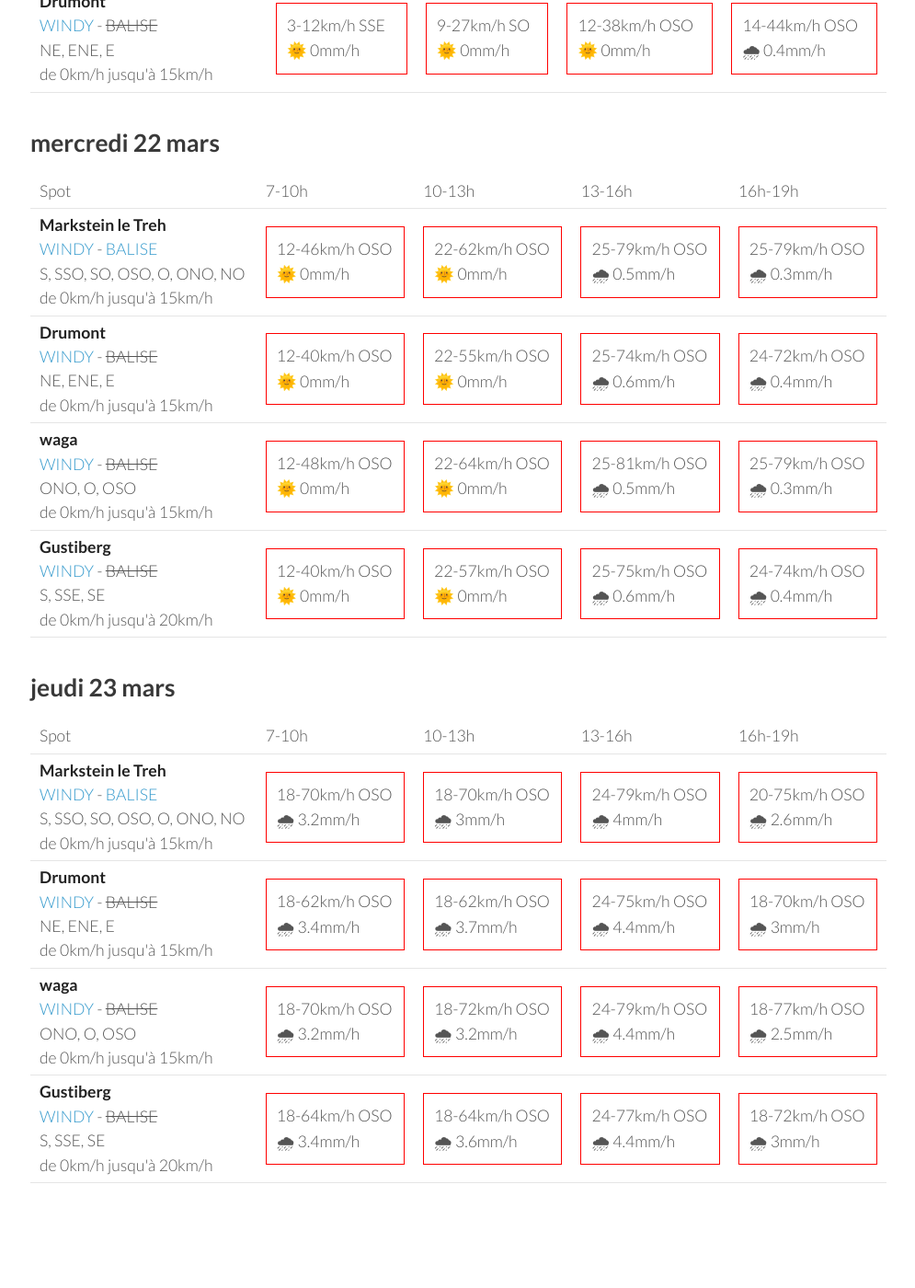
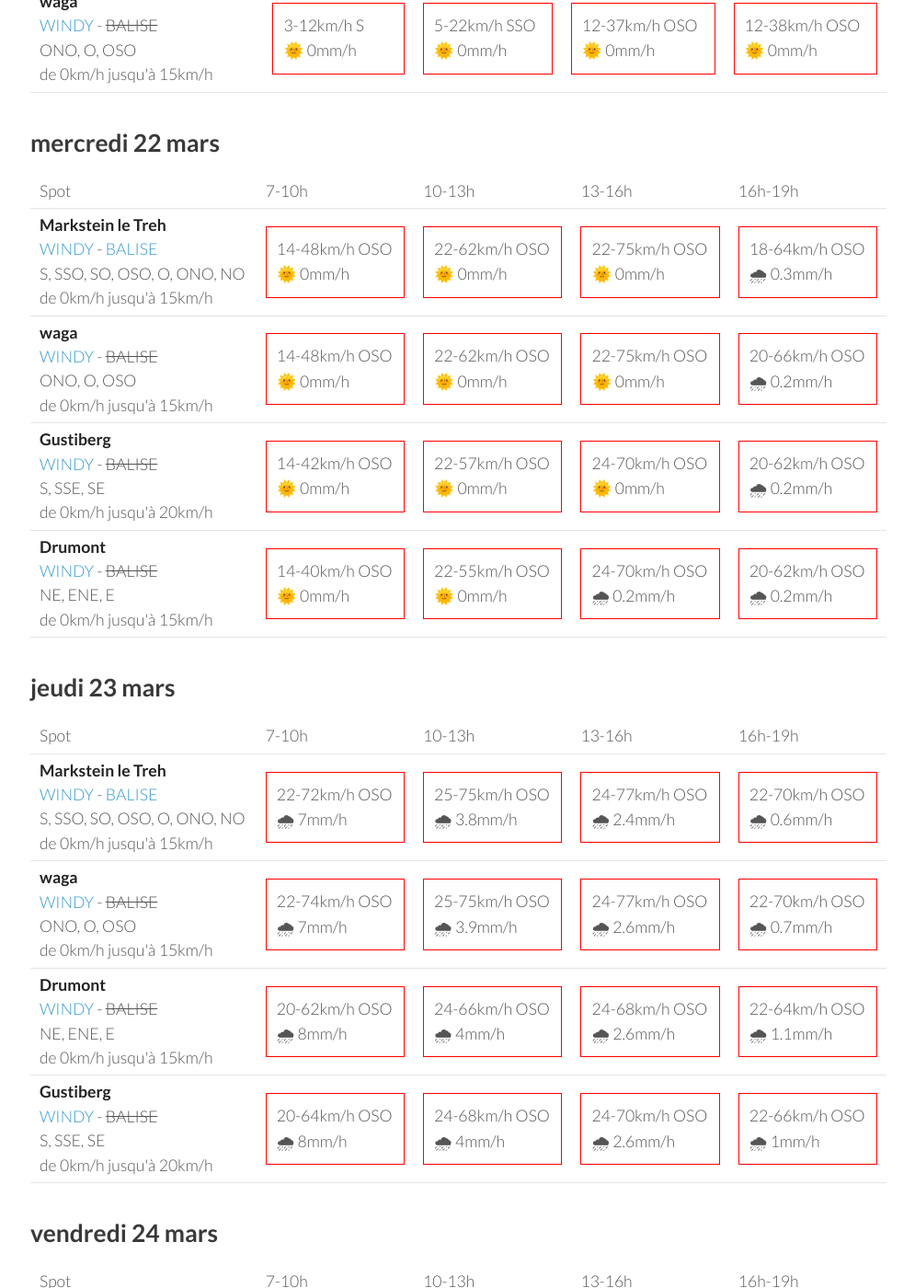
Before and after one commit to parapente-dans-le-nord/parapente-dans-le-nord.github.io, a Jekyll site: the page built from vosges.markdown, in a window 1280 px wide and 1400 px high, scrolled down 1918 px. Shown: the whole window at 92% size, without its empty margins (25-1020 px from the left). Built offline with Jekyll 4.4.1, drawn with Linux system fonts in a browser that asks for light colours; some of the changed text lies outside the part shown.

Commit message:
update index.markdown

```diff
--- a/vosges.markdown
+++ b/vosges.markdown
@@ -7,7 +7,7 @@ title:  "Tous les spots"
 {: .links}
 
 # Prevision Windy, modèle Arome
-page mise à jour le dimanche 19 mars 06:16
+page mise à jour le dimanche 19 mars 10:16
 
 ## dimanche 19 mars
 
@@ -136,30 +136,20 @@ page mise à jour le dimanche 19 mars 06:16
 <tr>
         <td><strong>Gustiberg</strong><br><a href="https://windy.com/47.894/6.934?47.891,6.934,15,m:eYYagmI">WINDY</a> - <span class="no-balise"> BALISE </span><br> <span class="vent-favorable">S, SSE, SE</span><br><span class="force-vent">de 0km/h jusqu'à 20km/h</span> </td>
 
-            <td><div class="flyable"><p>3-12km/h S</p><p>🌞 0mm/h</p></div></td>
-            <td><div class="not-flyable"><p>9-25km/h SO</p><p>🌞 0mm/h</p></div></td>
-            <td><div class="not-flyable"><p>12-38km/h OSO</p><p>🌞 0mm/h</p></div></td>
-            <td><div class="not-flyable"><p>14-44km/h OSO</p><p>🌧 0.3mm/h</p></div></td>
-
-
-    </tr>
-<tr>
-        <td><strong>waga</strong><br><a href="https://windy.com/47.903/6.996?47.900,6.983,15">WINDY</a> - <span class="no-balise"> BALISE </span><br> <span class="vent-favorable">ONO, O, OSO</span><br><span class="force-vent">de 0km/h jusqu'à 15km/h</span> </td>
-
-            <td><div class="not-flyable"><p>3-14km/h SSO</p><p>🌞 0mm/h</p></div></td>
-            <td><div class="not-flyable"><p>7-27km/h SO</p><p>🌞 0mm/h</p></div></td>
-            <td><div class="not-flyable"><p>12-40km/h OSO</p><p>🌞 0mm/h</p></div></td>
-            <td><div class="not-flyable"><p>14-48km/h OSO</p><p>🌞 0mm/h</p></div></td>
+            <td><div class="flyable"><p>3-12km/h SSE</p><p>🌞 0mm/h</p></div></td>
+            <td><div class="not-flyable"><p>5-20km/h SSO</p><p>🌞 0mm/h</p></div></td>
+            <td><div class="not-flyable"><p>12-35km/h OSO</p><p>🌞 0mm/h</p></div></td>
+            <td><div class="not-flyable"><p>14-37km/h OSO</p><p>🌞 0mm/h</p></div></td>
 
 
     </tr>
 <tr>
         <td><strong>Markstein le Treh</strong><br><a href="https://windy.com/47.926/7.012?47.505,7.012,8,m:eY1agmQ">WINDY</a> - <span class=""><a href="http://www.balisemeteo.com/balise.php?idBalise=136">BALISE</a> </span><br> <span class="vent-favorable">S, SSO, SO, OSO, O, ONO, NO</span><br><span class="force-vent">de 0km/h jusqu'à 15km/h</span> </td>
 
-            <td><div class="not-flyable"><p>5-16km/h SO</p><p>🌞 0mm/h</p></div></td>
-            <td><div class="not-flyable"><p>7-27km/h SO</p><p>🌞 0mm/h</p></div></td>
-            <td><div class="not-flyable"><p>12-40km/h OSO</p><p>🌞 0mm/h</p></div></td>
-            <td><div class="not-flyable"><p>14-46km/h OSO</p><p>🌞 0mm/h</p></div></td>
+            <td><div class="flyable"><p>5-14km/h S</p><p>🌞 0mm/h</p></div></td>
+            <td><div class="not-flyable"><p>5-22km/h SSO</p><p>🌞 0mm/h</p></div></td>
+            <td><div class="not-flyable"><p>12-37km/h OSO</p><p>🌞 0mm/h</p></div></td>
+            <td><div class="not-flyable"><p>12-38km/h OSO</p><p>🌞 0mm/h</p></div></td>
 
 
     </tr>
@@ -167,9 +157,19 @@ page mise à jour le dimanche 19 mars 06:16
         <td><strong>Drumont</strong><br><a href="https://windy.com/47.898/6.919?47.687,6.919,9,m:eYYagmG">WINDY</a> - <span class="no-balise"> BALISE </span><br> <span class="vent-favorable">NE, ENE, E</span><br><span class="force-vent">de 0km/h jusqu'à 15km/h</span> </td>
 
             <td><div class="not-flyable"><p>3-12km/h SSE</p><p>🌞 0mm/h</p></div></td>
-            <td><div class="not-flyable"><p>9-27km/h SO</p><p>🌞 0mm/h</p></div></td>
+            <td><div class="not-flyable"><p>5-20km/h SSO</p><p>🌞 0mm/h</p></div></td>
+            <td><div class="not-flyable"><p>12-35km/h OSO</p><p>🌞 0mm/h</p></div></td>
+            <td><div class="not-flyable"><p>14-37km/h OSO</p><p>🌞 0mm/h</p></div></td>
+
+
+    </tr>
+<tr>
+        <td><strong>waga</strong><br><a href="https://windy.com/47.903/6.996?47.900,6.983,15">WINDY</a> - <span class="no-balise"> BALISE </span><br> <span class="vent-favorable">ONO, O, OSO</span><br><span class="force-vent">de 0km/h jusqu'à 15km/h</span> </td>
+
+            <td><div class="not-flyable"><p>3-12km/h S</p><p>🌞 0mm/h</p></div></td>
+            <td><div class="not-flyable"><p>5-22km/h SSO</p><p>🌞 0mm/h</p></div></td>
+            <td><div class="not-flyable"><p>12-37km/h OSO</p><p>🌞 0mm/h</p></div></td>
             <td><div class="not-flyable"><p>12-38km/h OSO</p><p>🌞 0mm/h</p></div></td>
-            <td><div class="not-flyable"><p>14-44km/h OSO</p><p>🌧 0.4mm/h</p></div></td>
 
 
     </tr>
@@ -192,40 +192,40 @@ page mise à jour le dimanche 19 mars 06:16
 <tr>
         <td><strong>Markstein le Treh</strong><br><a href="https://windy.com/47.926/7.012?47.505,7.012,8,m:eY1agmQ">WINDY</a> - <span class=""><a href="http://www.balisemeteo.com/balise.php?idBalise=136">BALISE</a> </span><br> <span class="vent-favorable">S, SSO, SO, OSO, O, ONO, NO</span><br><span class="force-vent">de 0km/h jusqu'à 15km/h</span> </td>
 
-            <td><div class="not-flyable"><p>12-46km/h OSO</p><p>🌞 0mm/h</p></div></td>
+            <td><div class="not-flyable"><p>14-48km/h OSO</p><p>🌞 0mm/h</p></div></td>
             <td><div class="not-flyable"><p>22-62km/h OSO</p><p>🌞 0mm/h</p></div></td>
-            <td><div class="not-flyable"><p>25-79km/h OSO</p><p>🌧 0.5mm/h</p></div></td>
-            <td><div class="not-flyable"><p>25-79km/h OSO</p><p>🌧 0.3mm/h</p></div></td>
+            <td><div class="not-flyable"><p>22-75km/h OSO</p><p>🌞 0mm/h</p></div></td>
+            <td><div class="not-flyable"><p>18-64km/h OSO</p><p>🌧 0.3mm/h</p></div></td>
+
+
+    </tr>
+<tr>
+        <td><strong>waga</strong><br><a href="https://windy.com/47.903/6.996?47.900,6.983,15">WINDY</a> - <span class="no-balise"> BALISE </span><br> <span class="vent-favorable">ONO, O, OSO</span><br><span class="force-vent">de 0km/h jusqu'à 15km/h</span> </td>
+
+            <td><div class="not-flyable"><p>14-48km/h OSO</p><p>🌞 0mm/h</p></div></td>
+            <td><div class="not-flyable"><p>22-62km/h OSO</p><p>🌞 0mm/h</p></div></td>
+            <td><div class="not-flyable"><p>22-75km/h OSO</p><p>🌞 0mm/h</p></div></td>
+            <td><div class="not-flyable"><p>20-66km/h OSO</p><p>🌧 0.2mm/h</p></div></td>
+
+
+    </tr>
+<tr>
+        <td><strong>Gustiberg</strong><br><a href="https://windy.com/47.894/6.934?47.891,6.934,15,m:eYYagmI">WINDY</a> - <span class="no-balise"> BALISE </span><br> <span class="vent-favorable">S, SSE, SE</span><br><span class="force-vent">de 0km/h jusqu'à 20km/h</span> </td>
+
+            <td><div class="not-flyable"><p>14-42km/h OSO</p><p>🌞 0mm/h</p></div></td>
+            <td><div class="not-flyable"><p>22-57km/h OSO</p><p>🌞 0mm/h</p></div></td>
+            <td><div class="not-flyable"><p>24-70km/h OSO</p><p>🌞 0mm/h</p></div></td>
+            <td><div class="not-flyable"><p>20-62km/h OSO</p><p>🌧 0.2mm/h</p></div></td>
 
 
     </tr>
 <tr>
         <td><strong>Drumont</strong><br><a href="https://windy.com/47.898/6.919?47.687,6.919,9,m:eYYagmG">WINDY</a> - <span class="no-balise"> BALISE </span><br> <span class="vent-favorable">NE, ENE, E</span><br><span class="force-vent">de 0km/h jusqu'à 15km/h</span> </td>
 
-            <td><div class="not-flyable"><p>12-40km/h OSO</p><p>🌞 0mm/h</p></div></td>
+            <td><div class="not-flyable"><p>14-40km/h OSO</p><p>🌞 0mm/h</p></div></td>
             <td><div class="not-flyable"><p>22-55km/h OSO</p><p>🌞 0mm/h</p></div></td>
-            <td><div class="not-flyable"><p>25-74km/h OSO</p><p>🌧 0.6mm/h</p></div></td>
-            <td><div class="not-flyable"><p>24-72km/h OSO</p><p>🌧 0.4mm/h</p></div></td>
-
-
-    </tr>
-<tr>
-        <td><strong>waga</strong><br><a href="https://windy.com/47.903/6.996?47.900,6.983,15">WINDY</a> - <span class="no-balise"> BALISE </span><br> <span class="vent-favorable">ONO, O, OSO</span><br><span class="force-vent">de 0km/h jusqu'à 15km/h</span> </td>
-
-            <td><div class="not-flyable"><p>12-48km/h OSO</p><p>🌞 0mm/h</p></div></td>
-            <td><div class="not-flyable"><p>22-64km/h OSO</p><p>🌞 0mm/h</p></div></td>
-            <td><div class="not-flyable"><p>25-81km/h OSO</p><p>🌧 0.5mm/h</p></div></td>
-            <td><div class="not-flyable"><p>25-79km/h OSO</p><p>🌧 0.3mm/h</p></div></td>
-
-
-    </tr>
-<tr>
-        <td><strong>Gustiberg</strong><br><a href="https://windy.com/47.894/6.934?47.891,6.934,15,m:eYYagmI">WINDY</a> - <span class="no-balise"> BALISE </span><br> <span class="vent-favorable">S, SSE, SE</span><br><span class="force-vent">de 0km/h jusqu'à 20km/h</span> </td>
-
-            <td><div class="not-flyable"><p>12-40km/h OSO</p><p>🌞 0mm/h</p></div></td>
-            <td><div class="not-flyable"><p>22-57km/h OSO</p><p>🌞 0mm/h</p></div></td>
-            <td><div class="not-flyable"><p>25-75km/h OSO</p><p>🌧 0.6mm/h</p></div></td>
-            <td><div class="not-flyable"><p>24-74km/h OSO</p><p>🌧 0.4mm/h</p></div></td>
+            <td><div class="not-flyable"><p>24-70km/h OSO</p><p>🌧 0.2mm/h</p></div></td>
+            <td><div class="not-flyable"><p>20-62km/h OSO</p><p>🌧 0.2mm/h</p></div></td>
 
 
     </tr>
@@ -248,40 +248,40 @@ page mise à jour le dimanche 19 mars 06:16
 <tr>
         <td><strong>Markstein le Treh</strong><br><a href="https://windy.com/47.926/7.012?47.505,7.012,8,m:eY1agmQ">WINDY</a> - <span class=""><a href="http://www.balisemeteo.com/balise.php?idBalise=136">BALISE</a> </span><br> <span class="vent-favorable">S, SSO, SO, OSO, O, ONO, NO</span><br><span class="force-vent">de 0km/h jusqu'à 15km/h</span> </td>
 
-            <td><div class="not-flyable"><p>18-70km/h OSO</p><p>🌧 3.2mm/h</p></div></td>
-            <td><div class="not-flyable"><p>18-70km/h OSO</p><p>🌧 3mm/h</p></div></td>
-            <td><div class="not-flyable"><p>24-79km/h OSO</p><p>🌧 4mm/h</p></div></td>
-            <td><div class="not-flyable"><p>20-75km/h OSO</p><p>🌧 2.6mm/h</p></div></td>
+            <td><div class="not-flyable"><p>22-72km/h OSO</p><p>🌧 7mm/h</p></div></td>
+            <td><div class="not-flyable"><p>25-75km/h OSO</p><p>🌧 3.8mm/h</p></div></td>
+            <td><div class="not-flyable"><p>24-77km/h OSO</p><p>🌧 2.4mm/h</p></div></td>
+            <td><div class="not-flyable"><p>22-70km/h OSO</p><p>🌧 0.6mm/h</p></div></td>
+
+
+    </tr>
+<tr>
+        <td><strong>waga</strong><br><a href="https://windy.com/47.903/6.996?47.900,6.983,15">WINDY</a> - <span class="no-balise"> BALISE </span><br> <span class="vent-favorable">ONO, O, OSO</span><br><span class="force-vent">de 0km/h jusqu'à 15km/h</span> </td>
+
+            <td><div class="not-flyable"><p>22-74km/h OSO</p><p>🌧 7mm/h</p></div></td>
+            <td><div class="not-flyable"><p>25-75km/h OSO</p><p>🌧 3.9mm/h</p></div></td>
+            <td><div class="not-flyable"><p>24-77km/h OSO</p><p>🌧 2.6mm/h</p></div></td>
+            <td><div class="not-flyable"><p>22-70km/h OSO</p><p>🌧 0.7mm/h</p></div></td>
 
 
     </tr>
 <tr>
         <td><strong>Drumont</strong><br><a href="https://windy.com/47.898/6.919?47.687,6.919,9,m:eYYagmG">WINDY</a> - <span class="no-balise"> BALISE </span><br> <span class="vent-favorable">NE, ENE, E</span><br><span class="force-vent">de 0km/h jusqu'à 15km/h</span> </td>
 
-            <td><div class="not-flyable"><p>18-62km/h OSO</p><p>🌧 3.4mm/h</p></div></td>
-            <td><div class="not-flyable"><p>18-62km/h OSO</p><p>🌧 3.7mm/h</p></div></td>
-            <td><div class="not-flyable"><p>24-75km/h OSO</p><p>🌧 4.4mm/h</p></div></td>
-            <td><div class="not-flyable"><p>18-70km/h OSO</p><p>🌧 3mm/h</p></div></td>
-
-
-    </tr>
-<tr>
-        <td><strong>waga</strong><br><a href="https://windy.com/47.903/6.996?47.900,6.983,15">WINDY</a> - <span class="no-balise"> BALISE </span><br> <span class="vent-favorable">ONO, O, OSO</span><br><span class="force-vent">de 0km/h jusqu'à 15km/h</span> </td>
-
-            <td><div class="not-flyable"><p>18-70km/h OSO</p><p>🌧 3.2mm/h</p></div></td>
-            <td><div class="not-flyable"><p>18-72km/h OSO</p><p>🌧 3.2mm/h</p></div></td>
-            <td><div class="not-flyable"><p>24-79km/h OSO</p><p>🌧 4.4mm/h</p></div></td>
-            <td><div class="not-flyable"><p>18-77km/h OSO</p><p>🌧 2.5mm/h</p></div></td>
+            <td><div class="not-flyable"><p>20-62km/h OSO</p><p>🌧 8mm/h</p></div></td>
+            <td><div class="not-flyable"><p>24-66km/h OSO</p><p>🌧 4mm/h</p></div></td>
+            <td><div class="not-flyable"><p>24-68km/h OSO</p><p>🌧 2.6mm/h</p></div></td>
+            <td><div class="not-flyable"><p>22-64km/h OSO</p><p>🌧 1.1mm/h</p></div></td>
 
 
     </tr>
 <tr>
         <td><strong>Gustiberg</strong><br><a href="https://windy.com/47.894/6.934?47.891,6.934,15,m:eYYagmI">WINDY</a> - <span class="no-balise"> BALISE </span><br> <span class="vent-favorable">S, SSE, SE</span><br><span class="force-vent">de 0km/h jusqu'à 20km/h</span> </td>
 
-            <td><div class="not-flyable"><p>18-64km/h OSO</p><p>🌧 3.4mm/h</p></div></td>
-            <td><div class="not-flyable"><p>18-64km/h OSO</p><p>🌧 3.6mm/h</p></div></td>
-            <td><div class="not-flyable"><p>24-77km/h OSO</p><p>🌧 4.4mm/h</p></div></td>
-            <td><div class="not-flyable"><p>18-72km/h OSO</p><p>🌧 3mm/h</p></div></td>
+            <td><div class="not-flyable"><p>20-64km/h OSO</p><p>🌧 8mm/h</p></div></td>
+            <td><div class="not-flyable"><p>24-68km/h OSO</p><p>🌧 4mm/h</p></div></td>
+            <td><div class="not-flyable"><p>24-70km/h OSO</p><p>🌧 2.6mm/h</p></div></td>
+            <td><div class="not-flyable"><p>22-66km/h OSO</p><p>🌧 1mm/h</p></div></td>
 
 
     </tr>
@@ -289,3 +289,59 @@ page mise à jour le dimanche 19 mars 06:16
 </tbody>
 </table>
 {:/}
+## vendredi 24 mars
+
+{::nomarkdown}
+<table>
+  <tbody>
+    <tr>
+      <td>Spot</td>
+      <td>7-10h</td>
+      <td>10-13h</td>
+      <td>13-16h</td>
+      <td>16h-19h</td>
+    </tr>
+<tr>
+        <td><strong>Drumont</strong><br><a href="https://windy.com/47.898/6.919?47.687,6.919,9,m:eYYagmG">WINDY</a> - <span class="no-balise"> BALISE </span><br> <span class="vent-favorable">NE, ENE, E</span><br><span class="force-vent">de 0km/h jusqu'à 15km/h</span> </td>
+
+            <td><div class="not-flyable"><p>22-75km/h SO</p><p>🌧 5mm/h</p></div></td>
+            <td><div class="not-flyable"><p>22-75km/h OSO</p><p>🌧 1.4mm/h</p></div></td>
+            <td><div class="not-flyable"><p>24-70km/h OSO</p><p>🌧 0.7mm/h</p></div></td>
+            <td><div class="not-flyable"><p>18-70km/h OSO</p><p>🌧 1.8mm/h</p></div></td>
+
+
+    </tr>
+<tr>
+        <td><strong>waga</strong><br><a href="https://windy.com/47.903/6.996?47.900,6.983,15">WINDY</a> - <span class="no-balise"> BALISE </span><br> <span class="vent-favorable">ONO, O, OSO</span><br><span class="force-vent">de 0km/h jusqu'à 15km/h</span> </td>
+
+            <td><div class="not-flyable"><p>22-85km/h OSO</p><p>🌧 5mm/h</p></div></td>
+            <td><div class="not-flyable"><p>20-79km/h OSO</p><p>🌧 1.1mm/h</p></div></td>
+            <td><div class="not-flyable"><p>24-72km/h OSO</p><p>🌧 0.8mm/h</p></div></td>
+            <td><div class="not-flyable"><p>20-75km/h OSO</p><p>🌧 1.6mm/h</p></div></td>
+
+
+    </tr>
+<tr>
+        <td><strong>Gustiberg</strong><br><a href="https://windy.com/47.894/6.934?47.891,6.934,15,m:eYYagmI">WINDY</a> - <span class="no-balise"> BALISE </span><br> <span class="vent-favorable">S, SSE, SE</span><br><span class="force-vent">de 0km/h jusqu'à 20km/h</span> </td>
+
+            <td><div class="not-flyable"><p>22-77km/h SO</p><p>🌧 5mm/h</p></div></td>
+            <td><div class="not-flyable"><p>22-75km/h OSO</p><p>🌧 1.4mm/h</p></div></td>
+            <td><div class="not-flyable"><p>24-70km/h OSO</p><p>🌧 0.7mm/h</p></div></td>
+            <td><div class="not-flyable"><p>18-72km/h OSO</p><p>🌧 1.7mm/h</p></div></td>
+
+
+    </tr>
+<tr>
+        <td><strong>Markstein le Treh</strong><br><a href="https://windy.com/47.926/7.012?47.505,7.012,8,m:eY1agmQ">WINDY</a> - <span class=""><a href="http://www.balisemeteo.com/balise.php?idBalise=136">BALISE</a> </span><br> <span class="vent-favorable">S, SSO, SO, OSO, O, ONO, NO</span><br><span class="force-vent">de 0km/h jusqu'à 15km/h</span> </td>
+
+            <td><div class="not-flyable"><p>22-85km/h OSO</p><p>🌧 5mm/h</p></div></td>
+            <td><div class="not-flyable"><p>22-77km/h OSO</p><p>🌧 1mm/h</p></div></td>
+            <td><div class="not-flyable"><p>24-72km/h OSO</p><p>🌧 1mm/h</p></div></td>
+            <td><div class="not-flyable"><p>22-74km/h OSO</p><p>🌧 1.5mm/h</p></div></td>
+
+
+    </tr>
+
+</tbody>
+</table>
+{:/}
```
